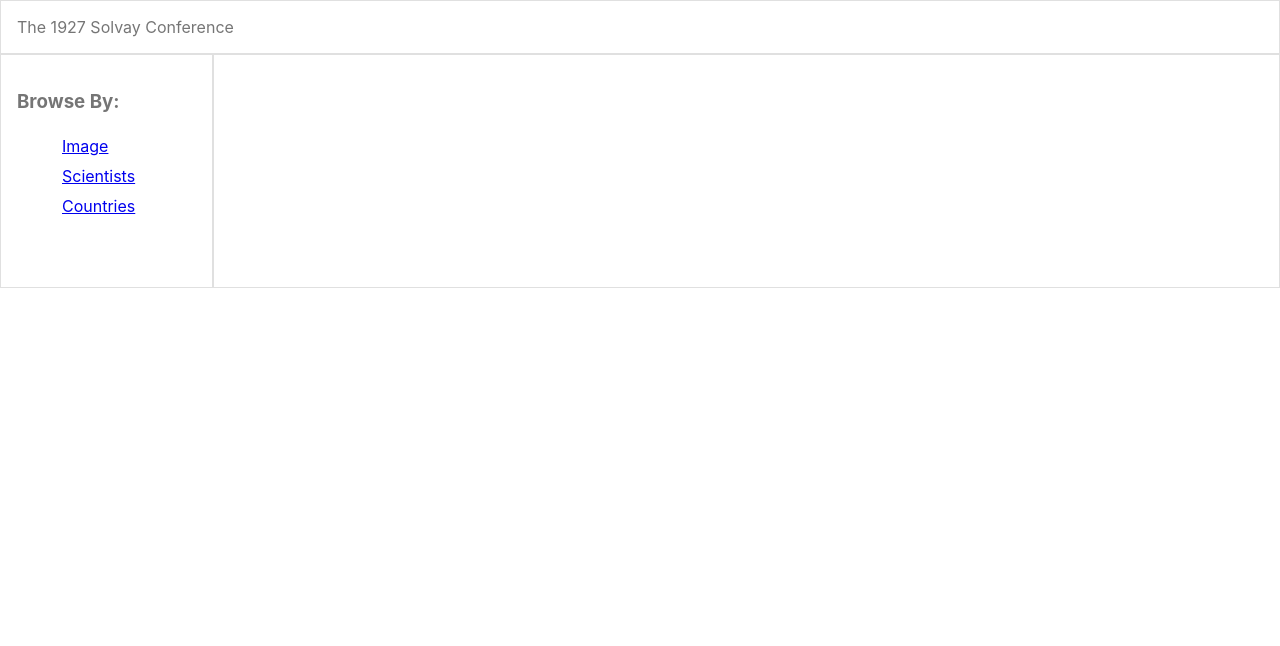
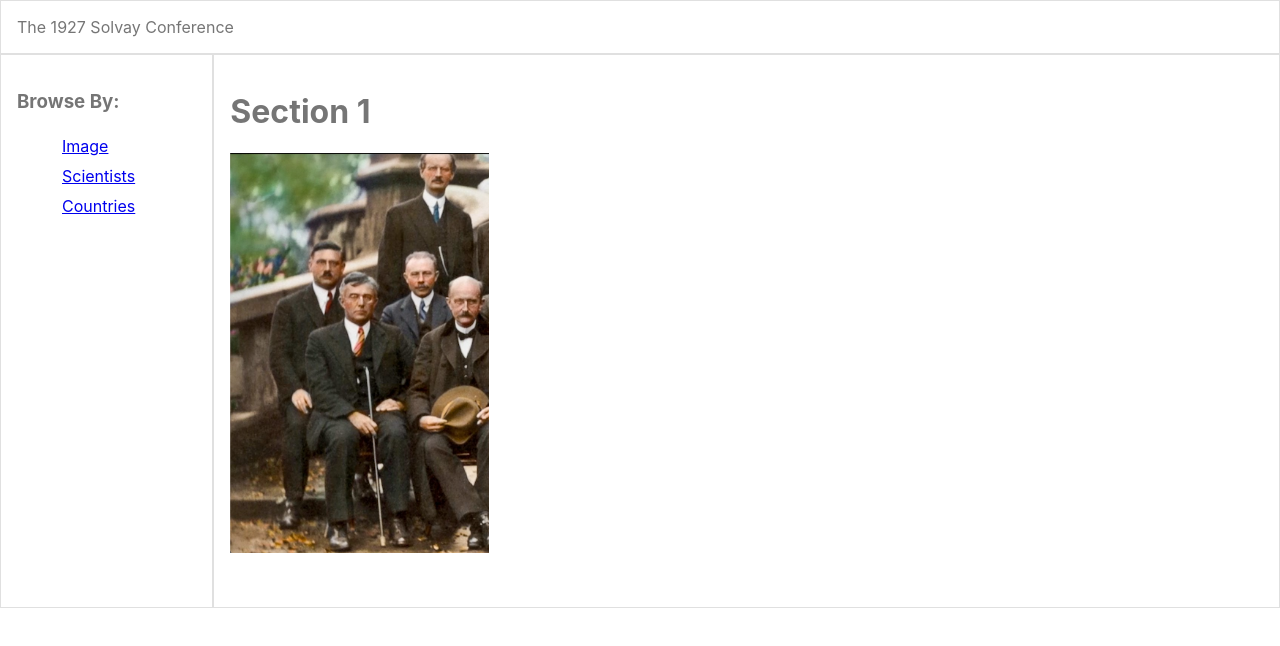
Before and after one commit to JohnnyBEdge/solvay_conf, a React (Create React App) app: page /section in a window 1280 px wide. Shown: the top 646 px of the page. Built offline with nearby package versions, Linux system fonts and the light colour scheme.

Commit message:
Got rid of section pages, replaced with single dynamic section page

```diff
--- a/src/App.js
+++ b/src/App.js
@@ -4,6 +4,7 @@ import Section1 from './sections/Section1';
 import Section2 from './sections/Section2';
 import Section3 from './sections/Section3';
 import Section4 from './sections/Section4';
+import Section from './sections/Section';
 import CountriesList from './CountriesList';
 import ScientistList from './ScientistList';
 import Profile from './Profile';
@@ -25,7 +26,8 @@ import './App.css';
 
 function App() {
   const classes = useStyles();
-  const [profile, setProfile] = useState('')
+  const [profile, setProfile] = useState('');
+  const [section, setSection] = useState(1);
 
   return (
     <div className="App">
@@ -55,14 +57,15 @@ function App() {
                 square>
 
                 <Switch>
-                  <Route exact path="/" render={(props) => <ImgMap {...props}/>} />
-                  <Route exact path="/image" render={(props) => <ImgMap {...props}/>} />
+                  <Route exact path="/" render={(props) => <ImgMap setSection={setSection}/>} />
+                  <Route exact path="/image" render={(props) => <ImgMap setSection={setSection}/>} />
                   <Route exact path="/scientists" render={(props) => <ScientistList setProfile={setProfile}/>} />
                   <Route exact path="/countries" render={(props) => <CountriesList setProfile={setProfile}/>} />
-                  <Route exact path="/section1" render={(props) => <Section1 setProfile={setProfile}/>} />
+                  <Route exact path="/section" render={(props) => <Section section={section} setProfile={setProfile}/>} />
+                  {/* <Route exact path="/section1" render={(props) => <Section1 setProfile={setProfile}/>} />
                   <Route exact path="/section2" render={(props) => <Section2 setProfile={setProfile}/>} />
                   <Route exact path="/section3" render={(props) => <Section3 setProfile={setProfile}/>} />
-                  <Route exact path="/section4" render={(props) => <Section4 setProfile={setProfile}/>} />
+                  <Route exact path="/section4" render={(props) => <Section4 setProfile={setProfile}/>} /> */}
                   <Route exact path="/profile" render={(props) => <Profile profile={profile}/>} />
                 </Switch>
 
@@ -87,7 +90,7 @@ const useStyles = makeStyles((theme) => ({
     height: '100%'
   },
   nav: {
-    height: '100%'
+    height: '100%',
   }
 }));
 
--- a/src/ImgMap.js
+++ b/src/ImgMap.js
@@ -3,6 +3,7 @@ import Section1 from './sections/Section1';
 import Section2 from './sections/Section2';
 import Section3 from './sections/Section3';
 import Section4 from './sections/Section4';
+import Section from './sections/Section';
 
 import {Link} from 'react-router-dom';
 
@@ -19,31 +20,40 @@ import { getThemeProps } from '@material-ui/styles';
         <div className={classes.container}>
             <h1 className={classes.title}>The 1927 Solvay Conference</h1>
             <p className={classes.instructions}>(Click the image to discover more)</p>
+
             <map name="map-overlay">
-                <Link to={'/section1'}>
+                <Link to={'/section'}>
+                {/* <Link to={'/section1'}> */}
                     <area
                         alt="Section one."
                         shape="rect"
-                        coords="0,0,250,400"/>
+                        coords="0,0,250,400"
+                        onClick={() => props.setSection(1)}/>
                 </Link>
-                <Link to={'/section2'}>
+                <Link to={'/section'}>
+                {/* <Link to={'/section2'}> */}
                     <area
                         alt="Section two."
                         shape="rect"
-                        coords="250, 0, 480, 400"/>
+                        coords="250, 0, 480, 400"
+                        onClick={() => props.setSection(2)}/>
                 </Link>
-                <Link to={'/section3'}>
+                {/* <Link to={'/section3'}> */}
+                <Link to={'/section'}>
                     <area
                         alt="Section three."
                         shape="rect"
-                        coords="480, 0, 775, 400"/>
+                        coords="480, 0, 775, 400"
+                        onClick={() => props.setSection(3)}/>
                 </Link>
 
-                <Link to={'/section4'}>
+                <Link to={'/section'}>
+                {/* <Link to={'/section4'}> */}
                     <area
                         alt="Section four."
                         shape="rect"
-                        coords="775, 0, 1000,400 "/>
+                        coords="775, 0, 1000,400 "
+                        onClick={() => props.setSection(4)}/>
                 </Link>
             </map>
             <figure className={classes.imgContainer}>
@@ -73,10 +83,8 @@ import { getThemeProps } from '@material-ui/styles';
         alignSelf: 'center'
       },
     solvay: {
-        width: "100%",
-        maxWidth: 1000,
-        maxHeight: 400,
-        height: "100%",
+        width: 1000,
+        height: 400,
     },
     container: {
         height: '100vh',
--- a/src/NavBar.js
+++ b/src/NavBar.js
@@ -36,7 +36,7 @@ export default function NavBar(props){
 
 const useStyles = makeStyles(() => ({
     list: {
-        listStyle: "none"
+        listStyle: "none",
     },
     item: {
         padding: 5
--- a/src/Profile.js
+++ b/src/Profile.js
@@ -6,6 +6,8 @@ import data from './data.json'
 export default function Profile(props){
     const personData = data.find(person => person.name.includes(props.profile));
     const classes = useStyles();
+
+    console.log("PersonData", personData)
 
     return (
         <div className={classes.container}>
--- a/src/data.json
+++ b/src/data.json
@@ -7,7 +7,8 @@
         "notable": "designed ships to explore the upper stratosphere and the deep seas (bathyscaphe, 1948)",
         "wiki": "https://en.wikipedia.org/wiki/Auguste_Piccard",
         "profilePic": "https://upload.wikimedia.org/wikipedia/commons/thumb/a/a0/Bundesarchiv_Bild_102-13738%2C_Auguste_Piccard.jpg/440px-Bundesarchiv_Bild_102-13738%2C_Auguste_Piccard.jpg",
-        "coords": "180,0,240,50"
+        "coords": "180,0,240,50",
+        "section": 1
     },
     {
         "name": "Émile Henriot",
@@ -17,7 +18,8 @@
         "notable": "detected the natural radioactivity of potassium and rubidium. He made ultracentrifuges possible and pioneered the electron microscope.",
         "wiki": "https://en.wikipedia.org/wiki/%C3%89mile_Henriot_(chemist)",
         "profilePic": "https://i.pinimg.com/originals/02/2f/46/022f4650d076cf9a39bd1637fe05b708.jpg",
-        "coords": "8,14,50,70"
+        "coords": "8,14,50,70",
+        "section": 2
     },
     {
         "name": "Paul Ehrenfest",
@@ -27,7 +29,8 @@
         "notable": "remarked (in 1909) that Special Relativity makes the rim of a spinning disk shrink but not its diameter. This contradiction with Euclidean geometry inspired Einstein’s General Relativity. Ehrenfest was a great teacher and a pioneer of quantum theory.",
         "wiki": "https://en.wikipedia.org/wiki/Paul_Ehrenfest",
         "profilePic": "https://upload.wikimedia.org/wikipedia/commons/thumb/8/8a/Paul_Ehrenfest.jpg/300px-Paul_Ehrenfest.jpg",
-        "coords": "60, 35, 110, 90"
+        "coords": "60, 35, 110, 90",
+        "section": 2
     },
     {
         "name": "Édouard Herzen",
@@ -37,7 +40,8 @@
         "notable": "one of only 7 people who participated in the two Solvay conferences of 1911 and 1927. He played a leading role in the development of Physics and chemistry during the twentieth century.",
         "wiki": "https://en.wikipedia.org/wiki/%C3%89douard_Herzen",
         "profilePic": "https://www.capeandislands.org/sites/wcai/files/styles/medium/public/201912/483px-Max_Planck_1933.jpg",
-        "coords": "145, 20, 195, 74"
+        "coords": "145, 20, 195, 74",
+        "section": 2
     },
     {
         "name": "Théophile de Donder",
@@ -47,7 +51,8 @@
         "notable": "defined chemical affinity in terms of the change in the free enthalpy. He founded the thermodynamics of irreversible processes, which led his student Ilya Prigogine (1917-2006) to a Nobel prize.",
         "wiki": "https://en.wikipedia.org/wiki/Th%C3%A9ophile_de_Donder",
         "profilePic": "https://academictree.org/photo/003/cache.025599.Th%C3%A9ophile_De_Donder.jpg",
-        "coords": "5, 35, 40, 80"
+        "coords": "5, 35, 40, 80",
+        "section": 3
     },
     {
         "name": "Erwin Schrödinger",
@@ -57,7 +62,8 @@
         "notable": "matched observed quantum behavior with the properties of a continuous nonrelativistic wave obeying the Schrödinger Equation. In 1935, he challenged the Copenhagen Interpretation, with the famous tale of Schrödinger’s cat. He shared the nobel prize with Dirac.",
         "wiki": "https://en.wikipedia.org/wiki/Erwin_Schr%C3%B6dinger",
         "profilePic": "https://upload.wikimedia.org/wikipedia/commons/thumb/2/2e/Erwin_Schr%C3%B6dinger_%281933%29.jpg/440px-Erwin_Schr%C3%B6dinger_%281933%29.jpg",
-        "coords": "85, 10, 125, 65"
+        "coords": "85, 10, 125, 65",
+        "section": 3
     },
     {
         "name": "Jules Emile Verschaffelt",
@@ -67,7 +73,8 @@
         "notable": "the Flemish physicist, got his doctorate under Kamerlingh Onnes in 1899.",
         "wiki": "https://en.wikipedia.org/wiki/Jules-%C3%89mile_Verschaffelt",
         "profilePic": "https://pbs.twimg.com/profile_images/489243499791798272/dU5KDOOS.jpeg",
-        "coords": "160, 20, 200, 75"
+        "coords": "160, 20, 200, 75",
+        "section": 3
     },
     {
         "name": "Wolfgang Pauli",
@@ -77,7 +84,8 @@
         "notable": "formulated the exclusion principle which explains the entire table of elements. Pauli’s sharp tongue was legendary; he once said about a bad paper: “This isn’t right; this isn’t even wrong.”",
         "wiki": "https://en.wikipedia.org/wiki/Wolfgang_Pauli",
         "profilePic": "https://upload.wikimedia.org/wikipedia/commons/4/43/Pauli.jpg",
-        "coords": "230, 10, 277, 65"
+        "coords": "230, 10, 277, 65",
+        "section": 3
     },
     {
         "name": "Werner Heisenberg",
@@ -87,7 +95,8 @@
         "notable": "replaced Bohr’s semi-classical orbits by a new quantum logic which became known as matrix mechanics (with the help of Born and Jordan). The relevant noncommutativity entails Heisenberg’s uncertainty principle.",
         "wiki": "https://en.wikipedia.org/wiki/Werner_Heisenberg",
         "profilePic": "https://upload.wikimedia.org/wikipedia/commons/thumb/f/f8/Bundesarchiv_Bild183-R57262%2C_Werner_Heisenberg.jpg/440px-Bundesarchiv_Bild183-R57262%2C_Werner_Heisenberg.jpg",
-        "coords": "23, 10, 55, 60"
+        "coords": "23, 10, 55, 60",
+        "section": 4
     },
     {
         "name": "Sir Ralph Fowler",
@@ -97,7 +106,8 @@
         "notable": "supervised 15 FRS and 3 Nobel laureates. In 1923, he introduced Dirac to quantum theory.",
         "wiki": "https://en.wikipedia.org/wiki/Ralph_H._Fowler",
         "profilePic": "https://prabook.com/web/show-photo.jpg?id=2562459",
-        "coords": "80, 0, 115, 40"
+        "coords": "80, 0, 115, 40",
+        "section": 4
     },
     {
         "name": "Léon Brillouin",
@@ -107,7 +117,8 @@
         "notable": "practically invented solid state Physics (Brillouin zones) and helped develop the technology that became the computers we use today.",
         "wiki": "https://en.wikipedia.org/wiki/L%C3%A9on_Brillouin",
         "profilePic": "https://www.researchgate.net/profile/Armen_Sarvazyan/publication/270071523/figure/fig9/AS:778382522466307@1562592263530/Leon-Brillouin-1889-1969-courtesy-AIP-Emilio-Segre-Visual-Archives-Leon-Brillouin.png",
-        "coords": "120, 15, 158, 70"
+        "coords": "120, 15, 158, 70",
+        "section": 4
     },
     {
         "name": "Peter Debye",
@@ -117,7 +128,8 @@
         "notable": "pioneered the use of dipole moments for asymmetrical molecules and extended Einstein’s theory of specific heat to low temperatures by including low-energy phonons.",
         "wiki": "https://en.wikipedia.org/wiki/Peter_Debye",
         "profilePic": "https://upload.wikimedia.org/wikipedia/commons/6/62/Debye100.jpg",
-        "coords": "72, 80, 115, 135"
+        "coords": "72, 80, 115, 135",
+        "section": 1
     },
     {
         "name": "Martin Knudsen",
@@ -127,7 +139,8 @@
         "notable": "revived Maxwell’s kinetic theory of gases, especially at low pressure: Knudsen flow, Knudsen number etc",
         "wiki": "https://en.wikipedia.org/wiki/Martin_Knudsen",
         "profilePic": "https://prabook.com/web/show-photo.jpg?id=2603388",
-        "coords": "165, 95, 215, 148"
+        "coords": "165, 95, 215, 148",
+        "section": 1
     },
     {
         "name": "William Lawrence Bragg",
@@ -137,7 +150,8 @@
         "notable": "awarded the Nobel prize for Physics jointly with his father Sir William Henry Bragg for their work on the analysis of the structure of crystals using X-ray diffraction",
         "wiki": "https://en.wikipedia.org/wiki/Lawrence_Bragg",
         "profilePic": "https://upload.wikimedia.org/wikipedia/commons/1/1d/Wl-bragg.jpg",
-        "coords": "8, 87, 54, 140"
+        "coords": "8, 87, 54, 140",
+        "section": 2
     },
     {
         "name": "Hendrik Anthony Kramers",
@@ -147,7 +161,8 @@
         "notable": "was the first foreign scholar to seek out Niels Bohr. He became his assistant and helped develop what became known as Bohr’s Institute, where he worked on dispersion theory.",
         "wiki": "https://en.wikipedia.org/wiki/Hans_Kramers",
         "profilePic": "https://upload.wikimedia.org/wikipedia/commons/b/b4/Kramers_1928.jpg",
-        "coords": "121, 90, 165, 140"
+        "coords": "121, 90, 165, 140",
+        "section": 2
     },
     {
         "name": "Paul Dirac",
@@ -157,7 +172,8 @@
         "notable": "came up with the formalism on which quantum mechanics is now based. In 1928, he discovered a relativistic wave function for the electron which predicted the existence of antimatter, before it was actually observed.",
         "wiki": "https://en.wikipedia.org/wiki/Paul_Dirac",
         "profilePic": "https://quantumfrontiers.files.wordpress.com/2015/04/paul-dirac1.jpg?w=584",
-        "coords": "8, 78, 52, 125"
+        "coords": "8, 78, 52, 125",
+        "section": 3
     },
     {
         "name": "Arthur Compton",
@@ -167,7 +183,8 @@
         "notable": "figured that X-rays collide with electrons as if they were relativistic particles, so their frequency shifts according to the angle of deflection (Compton scattering).",
         "wiki": "https://en.wikipedia.org/wiki/Arthur_Compton",
         "profilePic": "https://upload.wikimedia.org/wikipedia/commons/c/c0/Arthur_Compton_1927.jpg",
-        "coords": "100, 78, 140, 115"
+        "coords": "100, 78, 140, 115",
+        "section": 3
     },
     {
         "name": "Louis de Broglie",
@@ -177,7 +194,8 @@
         "notable": "discovered that any particle has wavelike properties, with a wavelength inversely proportional to its momentum (this helps justify Schrödinger’s equation).",
         "wiki": "https://en.wikipedia.org/wiki/Louis_de_Broglie",
         "profilePic": "https://upload.wikimedia.org/wikipedia/commons/d/d2/Broglie_Big.jpg",
-        "coords": "206, 83, 240, 130"
+        "coords": "206, 83, 240, 130",
+        "section": 3
     },
     {
         "name": "Max Born",
@@ -187,7 +205,8 @@
         "notable": "his probabilistic interpretation of Schrödinger’s wave function ended determinism in Physics but provided a firm ground for quantum theory.",
         "wiki": "https://en.wikipedia.org/wiki/Max_Born",
         "profilePic": "https://upload.wikimedia.org/wikipedia/commons/f/f7/Max_Born.jpg",
-        "coords": "10, 80, 50, 140"
+        "coords": "10, 80, 50, 140",
+        "section": 4
     },
     {
         "name": "Niels Bohr",
@@ -197,7 +216,8 @@
         "notable": "started the quantum revolution with a model where the orbital angular momentum of an electron only has discrete values. He spearheaded the Copenhagen Interpretation which holds that quantum phenomena are inherently probabilistic.",
         "wiki": "https://en.wikipedia.org/wiki/Niels_Bohr",
         "profilePic": "https://upload.wikimedia.org/wikipedia/commons/thumb/6/6d/Niels_Bohr.jpg/440px-Niels_Bohr.jpg",
-        "coords": "105, 93, 148, 140"
+        "coords": "105, 93, 148, 140",
+        "section": 4
     },
     {
         "name": "Irving Langmuir",
@@ -207,7 +227,8 @@
         "notable": "an American chemist and physicist. His most noted publication was the famous 1919 article “The Arrangement of Electrons in Atoms and Molecules”.",
         "wiki": "https://en.wikipedia.org/wiki/Irving_Langmuir",
         "profilePic": "https://upload.wikimedia.org/wikipedia/commons/9/96/Langmuir-sitting.jpg",
-        "coords": "110, 125, 150, 177"
+        "coords": "110, 125, 150, 177",
+        "section": 1
     },
     {
         "name": "Max Planck",
@@ -217,7 +238,8 @@
         "notable": "originated quantum theory, which won him the Nobel Prize in Physics in 1918. He proposed that exchanges of energy only occur in discrete lumps, which he dubbed quanta.",
         "wiki": "https://en.wikipedia.org/wiki/Max_Planck",
         "profilePic": "https://upload.wikimedia.org/wikipedia/commons/thumb/c/c7/Max_Planck_1933.jpg/440px-Max_Planck_1933.jpg",
-        "coords": "210, 120, 255, 200"
+        "coords": "210, 120, 255, 200",
+        "section": 1
     },
     {
         "name": "Marie Curie",
@@ -227,7 +249,8 @@
         "notable": "the first woman to earn a Nobel prize and the first person to earn two. In 1898, she isolated two new elements (polonium and radium) by tracking their ionizing radiation, using the electrometer of Jacques and Pierre Curie.",
         "wiki": "https://en.wikipedia.org/wiki/Marie_Curie",
         "profilePic": "https://cdn.britannica.com/75/135775-050-803BAC94/Marie-Curie-1917.jpg",
-        "coords": "57, 120, 103, 180"
+        "coords": "57, 120, 103, 180",
+        "section": 2
     },
     {
         "name": "Hendrik Lorentz",
@@ -237,7 +260,8 @@
         "notable": "discovered and gave theoretical explanation of the Zeeman effect. He also derived the transformation equations subsequently used by Albert Einstein to describe space and time.",
         "wiki": "https://en.wikipedia.org/wiki/Hendrik_Lorentz",
         "profilePic": "https://upload.wikimedia.org/wikipedia/commons/3/33/Hendrik_Antoon_Lorentz.jpg",
-        "coords": "180, 120, 220, 180"
+        "coords": "180, 120, 220, 180",
+        "section": 2
     },
     {
         "name": "Albert Einstein",
@@ -247,7 +271,8 @@
         "notable": "developed the general theory of relativity, one of the two pillars of modern Physics (alongside quantum mechanics).He is best known in popular culture for his mass–energy equivalence formula (which has been dubbed “the world’s most famous equation”). He received the 1921 Nobel Prize in Physics “for his services to theoretical Physics, and especially for his discovery of the law of the photoelectric effect”.",
         "wiki": "https://en.wikipedia.org/wiki/Albert_Einstein",
         "profilePic": "https://cdn.mos.cms.futurecdn.net/c7dppKDbG3JXuMfybV5tUX-1200-80.jpg",
-        "coords": "68, 112, 112, 165"
+        "coords": "68, 112, 112, 165",
+        "section": 3
     },
     {
         "name": "Paul Langevin",
@@ -257,7 +282,8 @@
         "notable": "developed Langevin dynamics and the Langevin equation.",
         "wiki": "https://en.wikipedia.org/wiki/Paul_Langevin",
         "profilePic": "https://upload.wikimedia.org/wikipedia/commons/9/9c/Paul_Langevin_Wellcome2.jpg",
-        "coords": "180, 115, 215, 170"
+        "coords": "180, 115, 215, 170",
+        "section": 3
     },
     {
         "name": "Charles-Eugène Guye",
@@ -267,7 +293,8 @@
         "notable": "a professor of Physics at the University of Geneva. For Guye, any phenomenon could only exist at certain observation scales.",
         "wiki": "https://en.wikipedia.org/wiki/Charles-Eug%C3%A8ne_Guye",
         "profilePic": "https://phototheque.unige.ch/img/thumbnails/8/e/7/unige_106487_500x500",
-        "coords": "253, 115, 290, 170"
+        "coords": "253, 115, 290, 170",
+        "section": 3
     },
     {
         "name": "Charles Thomson Rees Wilson",
@@ -277,7 +304,8 @@
         "notable": "reproduced cloud formation in a box. Ultimately, in 1911, supersaturated dust-free ion-free air was seen to condense along the tracks of ionizing particles. The Wilson cloud chamber detector was born.",
         "wiki": "https://en.wikipedia.org/wiki/Charles_Thomson_Rees_Wilson",
         "profilePic": "https://upload.wikimedia.org/wikipedia/commons/2/20/CTR_Wilson.jpg",
-        "coords": "70, 118, 110, 175"
+        "coords": "70, 118, 110, 175",
+        "section": 4
     },
     {
         "name": "Sir Owen Richardson",
@@ -287,6 +315,7 @@
         "notable": "won the Nobel Prize in Physics in 1928 for his work on thermionic emission, which led to Richardson’s Law.",
         "wiki": "https://en.wikipedia.org/wiki/Owen_Willans_Richardson",
         "profilePic": "https://upload.wikimedia.org/wikipedia/commons/3/3b/Owen_Richardson.jpg",
-        "coords": "150, 125, 190, 180"
+        "coords": "150, 125, 190, 180",
+        "section": 4
     }
 ]
--- /dev/null
+++ b/src/sections/Section.js
@@ -0,0 +1,58 @@
+import React from 'react';
+
+import { makeStyles } from '@material-ui/core/styles';
+import {Link} from 'react-router-dom';
+
+import section1 from '../images/section1.png';
+import section2 from '../images/section2.png';
+import section3 from '../images/section3.png';
+import section4 from '../images/section4.png';
+import data from '../data.json';
+
+  export default function Section(props) {
+    const classes = useStyles();
+
+    const sectionImage =
+        props.section === 1 ? section1
+        : props.section === 2 ? section2
+        : props.section === 3 ? section3
+        : props.section === 4 ? section4 : '';
+
+    const mapArea = data.filter(person => person.section === props.section).
+        map((person) => {
+            return (
+                <Link to={'/profile'}>
+                    <area
+                        alt={`Scientist: ${person.name}".`}
+                        shape="rect"
+                        onClick={() => props.setProfile(person.name.split(' ').slice(-1)[0])}
+                        coords={person.coords}/>
+                </Link>
+            )
+        } )
+
+    return (
+        <div>
+            <h1>Section {props.section}</h1>
+
+            <map name="map-overlay">
+                {mapArea}
+            </map>
+
+            <div className={classes.imgContainer}>
+                <img
+                    src={sectionImage}
+                    className={classes.solvay}
+                    useMap="#map-overlay"
+                    alt="A group photo of scientists from the 1927 Solvay Conference."/>
+            </div>
+
+        </div>
+    )
+  }
+
+  const useStyles = makeStyles(() => ({
+    solvay: {
+        height: 400
+    }
+  }));
```
Also changed, not shown: src/sections/Section1.js (+5 -5 lines), src/sections/Section2.js (+15 -7 lines), src/sections/Section3.js (+10 -10 lines), src/sections/Section4.js (+7 -7 lines).
